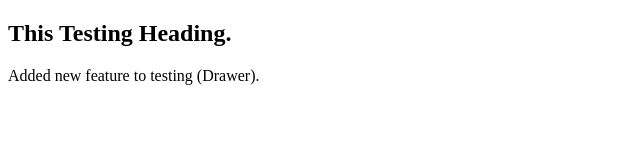
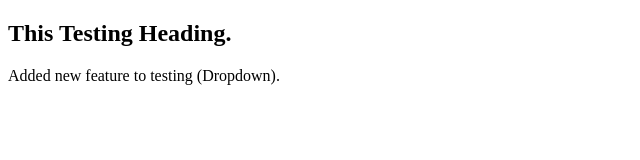
Before and after one commit to SonuKumar10234/testing, a plain HTML site: page testing.html in a window 1280 px wide. Shown: the full height of the page, 0-640 px from the left. Drawn offline with Linux system fonts and the light colour scheme.

Commit message:
added dropdown

```diff
--- a/testing.html
+++ b/testing.html
@@ -8,7 +8,7 @@
 <body>
     <div>
         <h2>This Testing Heading.</h2>
-        <p>Added new feature to testing (Drawer).</p>
+        <p>Added new feature to testing (Dropdown).</p>
     </div>
 </body>
 </html>
```
